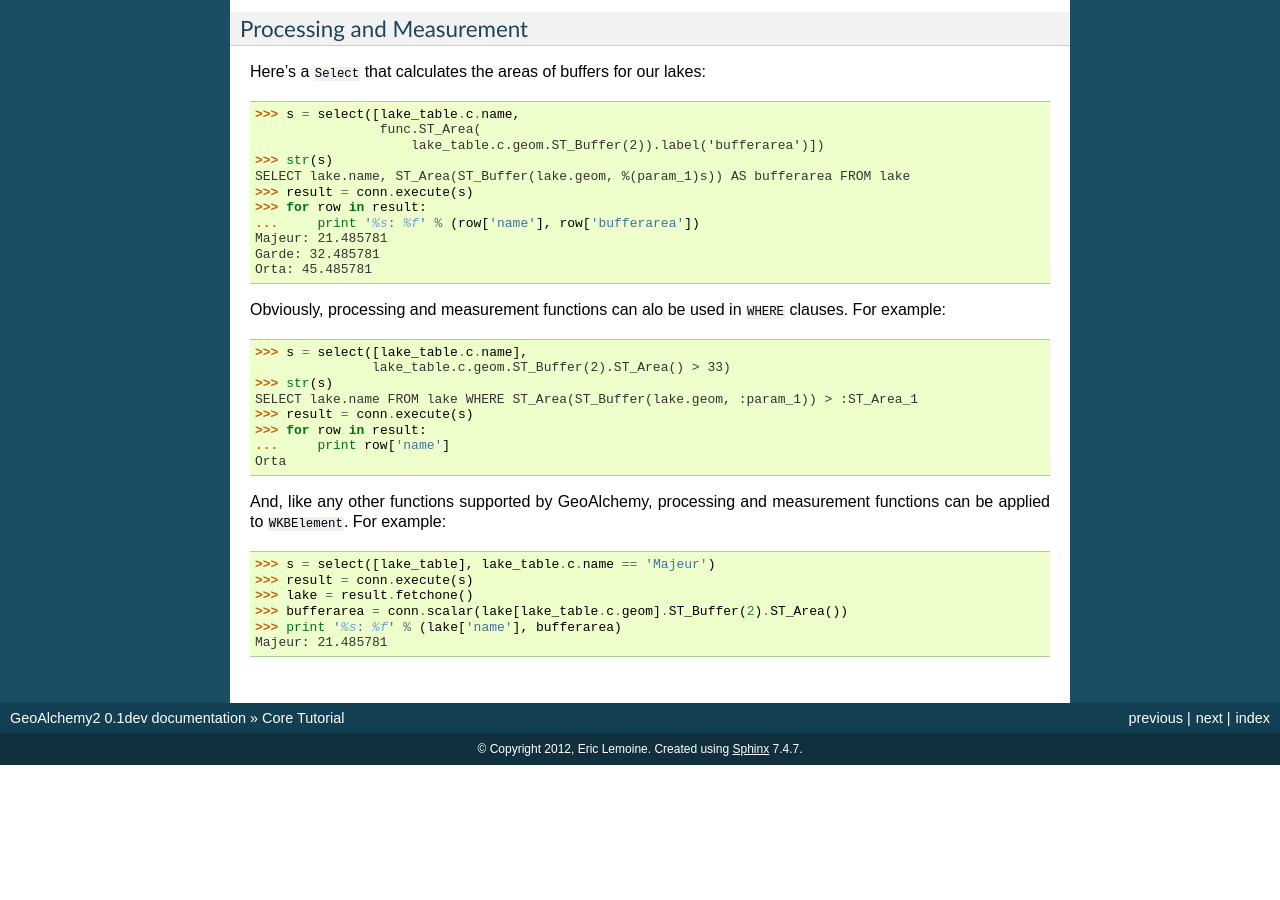
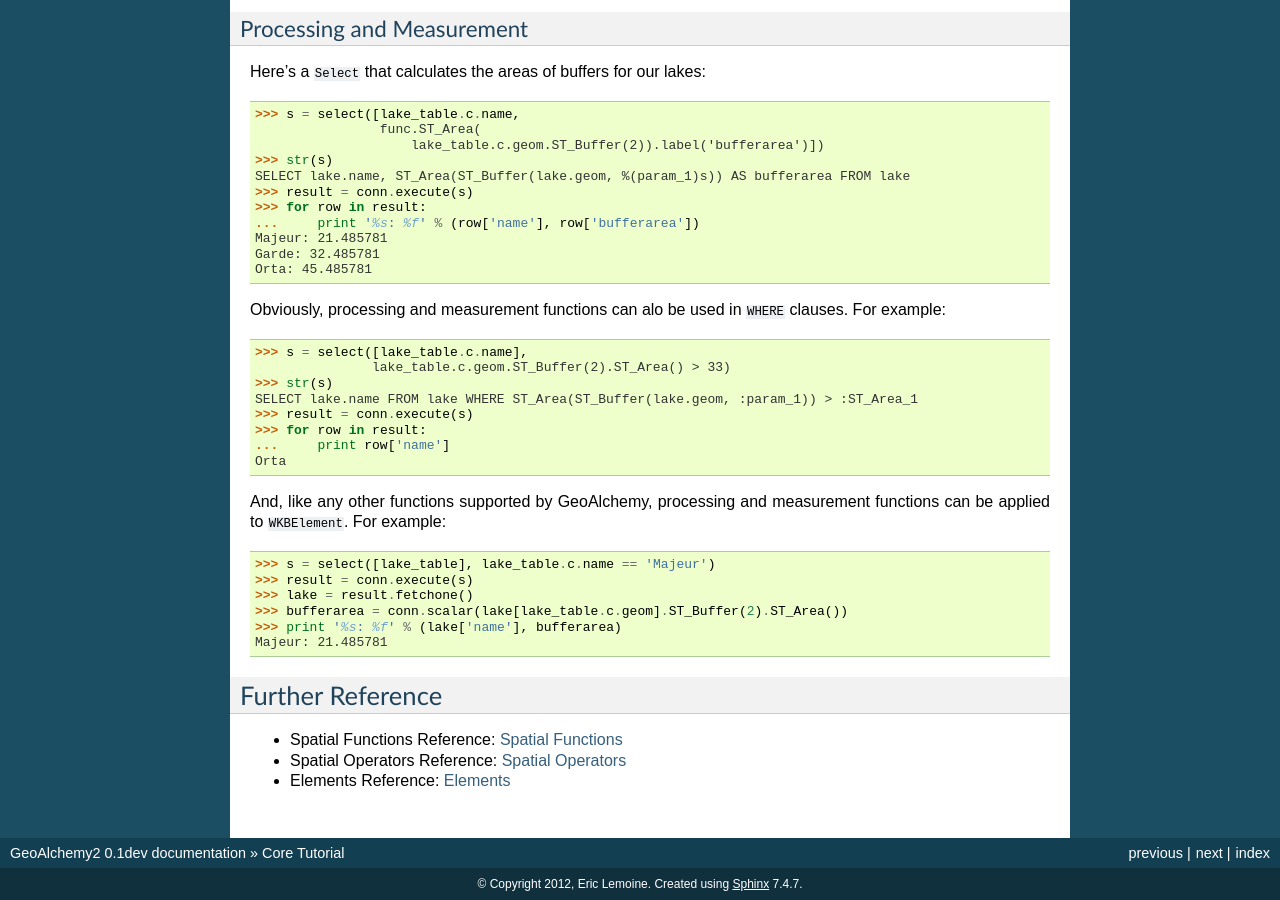
Before and after one commit to geoalchemy/geoalchemy2, a Sphinx documentation site: the page built from doc/core_tutorial.rst, in a window 1280 px wide and 900 px high, scrolled down 4031 px. Built offline with Sphinx 7.4.7, drawn with Linux system fonts in a browser that asks for light colours; before the commit the page ends 4796 px from its top, so only the background shows below that.

Commit message:
[doc] add Further Reference sections to tutorials

```diff
--- a/doc/core_tutorial.rst
+++ b/doc/core_tutorial.rst
@@ -280,3 +280,10 @@ measurement functions can be applied to ``WKBElement``. For example::
     >>> bufferarea = conn.scalar(lake[lake_table.c.geom].ST_Buffer(2).ST_Area())
     >>> print '%s: %f' % (lake['name'], bufferarea)
     Majeur: 21.485781
+
+Further Reference
+-----------------
+
+* Spatial Functions Reference: :ref:`spatial_functions`
+* Spatial Operators Reference: :ref:`spatial_operators`
+* Elements Reference: :ref:`elements`
```
Also changed, not shown: doc/orm_tutorial.rst (+7 -0 lines).
